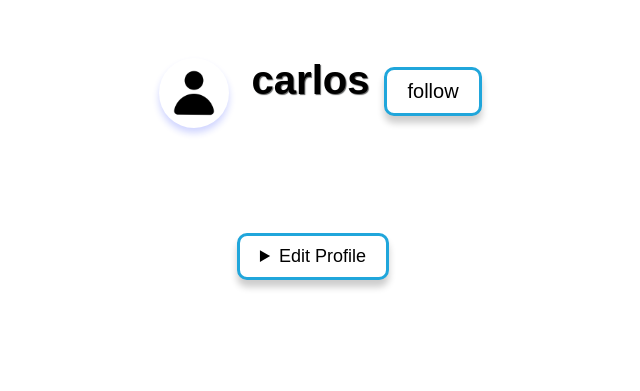
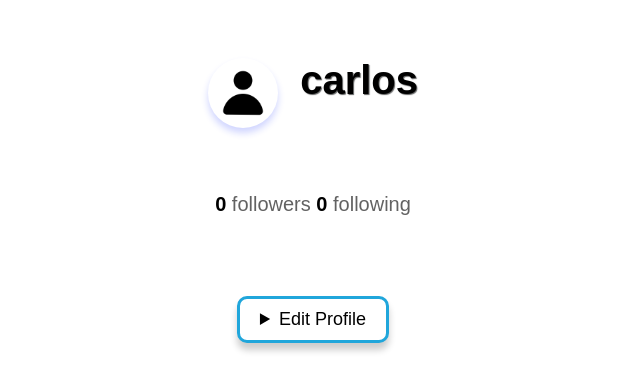
Before and after one commit to CarlosAugustoP/PetGram, a Django app: a page that uses CarlosGram/myapp/templates/profile.html in a window 1280 px wide. Shown: the top 391 px of the page, without its empty margins (327-967 px from the left). Run offline with Django 4.2, Linux system fonts and the light colour scheme; a user stored in the database is signed in; data comes from the database, SQL or seed files in the repository; both versions use the stored data as it was after the commit; some web fonts are replaced.

Commit message:
add follow backend

```diff
--- a/CarlosGram/CarlosGram/urls.py
+++ b/CarlosGram/CarlosGram/urls.py
@@ -31,6 +31,7 @@ urlpatterns = [
     path('post/<str:post_id>/', views.post_details, name='post_details'),
     path('post/<str:post_id>/like', views.like, name='like_post'),
     path('post/<str:post_id>/comment', views.comment, name='comment_post'),
+    path('profile/<str:username>/follow', views.follow, name='follow_user'),
 
 ]+ static(settings.MEDIA_URL, document_root=settings.MEDIA_ROOT)
 
--- a/CarlosGram/myapp/models.py
+++ b/CarlosGram/myapp/models.py
@@ -10,11 +10,12 @@ import uuid
 
 class User(AbstractUser):
     profile_image = models.ImageField(null=True, blank=True, upload_to='images/')
-    phone = models.CharField(max_length=20, null = True, blank=True)
-    address = models.CharField(max_length=50 , null=True, blank=True)
+    phone = models.CharField(max_length=20, null=True, blank=True)
+    address = models.CharField(max_length=50, null=True, blank=True)
     amount_of_followers = models.IntegerField(default=0)
     amount_of_following = models.IntegerField(default=0)
-    followers = models.ManyToManyField('self', blank=True)
+    followers = models.ManyToManyField('self', blank=True, symmetrical=False)
+    following = models.ManyToManyField('self', blank=True, symmetrical=False, related_name='following_user')
 
     def __str__(self):
         return self.username
@@ -61,3 +62,10 @@ class Comment(models.Model):
 
     def __str__(self):
         return self.comment
+
+class FollowersCount(models.Model):
+    user = models.ForeignKey(User, on_delete=models.CASCADE)
+    followers = models.IntegerField(default=0)
+
+    def __str__(self):
+        return self.user.username
--- a/CarlosGram/myapp/static/postdetail.css
+++ b/CarlosGram/myapp/static/postdetail.css
@@ -60,7 +60,7 @@
 .img_container {
     border: 1px solidrgb(198, 197, 197);
     width: 100%;
-    height: 100%;
+    height:400px;
 }
 
 #post_image {
@@ -150,7 +150,6 @@ p {
 
 button {
     margin: auto;
-    /* margin-top: 20px; */
     border-radius: 10px;
     border: 3px solid #20a6db;
     background-color: #ffffff;
--- a/CarlosGram/myapp/static/profilestyles.css
+++ b/CarlosGram/myapp/static/profilestyles.css
@@ -104,3 +104,13 @@ button:hover {
     background-color: #20a6db;
     color: white;
 }
+
+#amounts{
+    font-size: 20px;
+    color: rgb(98, 98, 98);
+}
+
+strong {
+    color : #000000;
+
+}
--- a/CarlosGram/myapp/templates/home.html
+++ b/CarlosGram/myapp/templates/home.html
@@ -33,6 +33,9 @@
                     <h2>Welcome back, {{user.username}}</h2>
                     <p>Later add information to a card</p>
                     <button>hey there</button>
+                    {% for follower in followers %}
+                        {{follower.username}}
+                    {% endfor %}
                 </div>
             </div>
 
--- a/CarlosGram/myapp/templates/profile.html
+++ b/CarlosGram/myapp/templates/profile.html
@@ -11,8 +11,24 @@
     <div class = "container">
         <div class = "user">
             <pre><h1 id = "username"><img id = "profile" src="{{ user_profile.profile_image.url }}" alt="">  {{ user_profile.user.username }}</h1></pre>
-            <button id = "follow">follow</button>
+            {% if not is_own_profile %}
+                    {% if is_following %}
+                        <a href="{% url 'follow_user' user_profile.user.username %}">
+                            <button id="follow">unfollow</button>
+                        </a>
+                    {% else %}
+                    <a href="{% url 'follow_user' user_profile.user.username %}">
+                        <button id="follow">follow</button>
+                    </a>
+                    {% endif %}
+            {% endif %}
         </div>
+
+        <p id = "amounts">
+            <strong>{{ user_profile.user.amount_of_followers }} </strong> followers
+            <strong>{{ user_profile.user.amount_of_following}} </strong> following
+        </p>
+
         {% if user_profile.bio %}
             <p id="bio">"{{ user_profile.bio }}"</p>
         {% endif %}
--- a/CarlosGram/myapp/views.py
+++ b/CarlosGram/myapp/views.py
@@ -85,8 +85,9 @@ def like(request, post_id):
 
 @login_required
 def home(request, selected_username=None):
+    followers = request.user.followers.all()
     current_user = request.user
-
+    users = User.objects.all()
     if current_user.is_authenticated:
         posts = Post.objects.all()  # Retrieve all instances of a post
 
@@ -104,7 +105,7 @@ def home(request, selected_username=None):
         # Get the liked posts for the current user
         liked_posts = Likes.objects.filter(user=current_user).values_list('post', flat=True)
 
-        return render(request, 'home.html', {'posts': posts, 'user_profile': user_profile, 'liked_posts': liked_posts})
+        return render(request, 'home.html', {'posts': posts, 'user_profile': user_profile, 'liked_posts': liked_posts, 'users': users, 'followers': followers})
     else:
         return redirect('login')
 
@@ -121,7 +122,6 @@ def create_profile (sender, instance, created, **kwargs):
 
 @receiver(post_save, sender=User)
 def save_profile (sender, instance, **kwargs):
-    print('Profile saved!')
     instance.userprofile.save()
 
 @login_required
@@ -129,10 +129,12 @@ def view_profile(request, username=None):
     current_user = request.user
     if username: #checkl if username exists
         user = get_object_or_404(User, username=username) #if it does, get the user object
+        if current_user in user.followers.all():
+            is_following = True
+        else:
+            is_following = False
         posts = Post.objects.filter(user=user)
-        print(user)
         user_profile = get_object_or_404(UserProfile, user=user) #get the user profile object
-        print(user_profile)
         if user == current_user:
             is_own_profile = True
         else:
@@ -147,17 +149,17 @@ def view_profile(request, username=None):
         posts = Post.objects.filter(user=current_user)
         form = UserProfileForm(request.POST, request.FILES, instance=user_profile)
         if form.is_valid():
-            print('Form is valid!')
             form.save()
     else:
         form = UserProfileForm(instance=user_profile)
-        print('Form is not valid!')
 
     context = {
         'user_profile': user_profile,
         'is_own_profile': is_own_profile,
         'form': form,
         'posts': posts,
+        'username': user.username,
+        'is_following': is_following
     }
 
     return render(request, 'profile.html', context)
@@ -186,6 +188,32 @@ def comment (request, post_id):
             print('Invalid comment')
     else:
         form = CommentForm()
-        print('Method is not post')
     liked_posts = Likes.objects.filter(user=current_user).values_list('post', flat=True)
     return render(request, 'post_details.html', {'form': form , 'comments': comments, 'post': post, 'liked_posts': liked_posts})
+
+@login_required
+def follow(request, username):
+    user = request.user #retrieve the current user
+    following_user = User.objects.get(username=username)
+    #get the user that will be followed/unfollowed
+    if user in following_user.followers.all():
+        is_following = True
+        print(is_following)
+        print('Unfollowing user')
+        following_user.followers.remove(user)
+        user.following.remove(following_user)
+        user.amount_of_following -= 1
+        following_user.amount_of_followers -= 1
+        following_user.save()
+        user.save()
+    else:
+        print('Following user')
+        is_following = False
+        print(is_following)
+        following_user.followers.add(user)
+        user.following.add(following_user)
+        user.amount_of_following += 1
+        following_user.amount_of_followers += 1
+        following_user.save()
+        user.save()
+    return HttpResponseRedirect(request.META.get('HTTP_REFERER'), {'is_following': is_following})
```
Also changed, not shown: CarlosGram/db.sqlite3, CarlosGram/media/images/Captura_de_tela_2023-03-01_215910.png (added), CarlosGram/media/images/Captura_de_tela_2023-03-01_215918.png (added), CarlosGram/media/images/baixados.jpeg (added), CarlosGram/media/images/test.png (added), CarlosGram/myapp/migrations/0022_followerscount.py (added), CarlosGram/myapp/migrations/0023_user_following.py (added).
